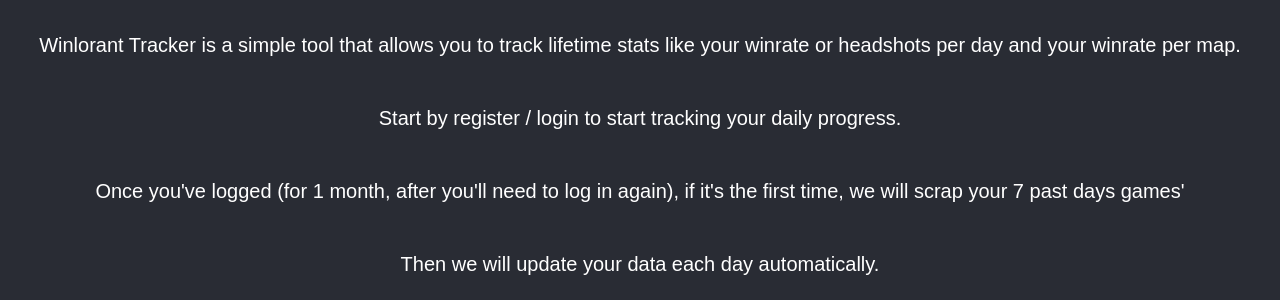
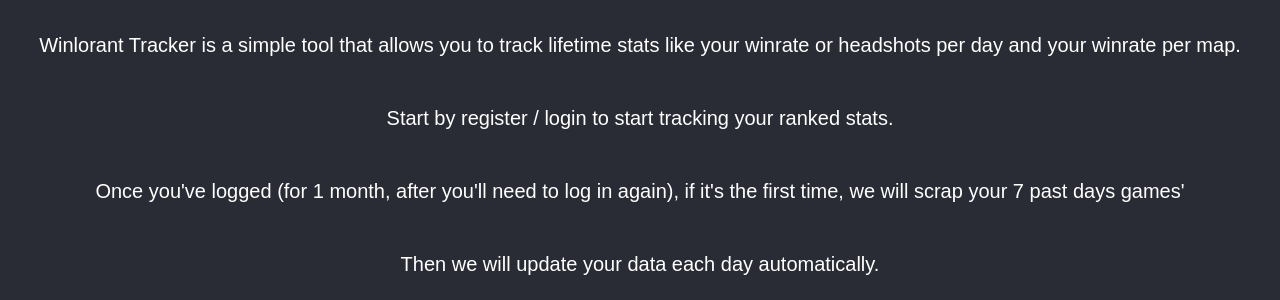
Before and after one commit to Pietot/Winlorant, a PHP site: page / in a window 1280 px wide. Shown: the part 263-563 px from the top of the page. Run offline with PHP 8.4, Linux system fonts and the light colour scheme; a stand-in replaces the project's code that opens the database connection; some web fonts are replaced.

Commit message:
Updated text

```diff
--- a/public/index.php
+++ b/public/index.php
@@ -75,7 +75,7 @@ if ($userdata) {
         echo '<div class="welcome-container">' . "\n";
         echo '<h1>Welcome to Winlorant Tracker</h1>' . "\n";
         echo '<p>Winlorant Tracker is a simple tool that allows you to track lifetime stats like your winrate or headshots per day and your winrate per map.</p>' . "\n";
-        echo '<p>Start by register / login to start tracking your daily progress.</p>' . "\n";
+        echo '<p>Start by register / login to start tracking your ranked stats.</p>' . "\n";
         echo "<p>Once you've logged (for 1 month, after you'll need to log in again), if it's the first time, we will scrap your 7 past days games'</p>" . "\n";
         echo "<p>Then we will update your data each day automatically.</p>" . "\n";
         echo "<p>Hope you will enjoy this small project  ^^</p>" . "\n";
```
